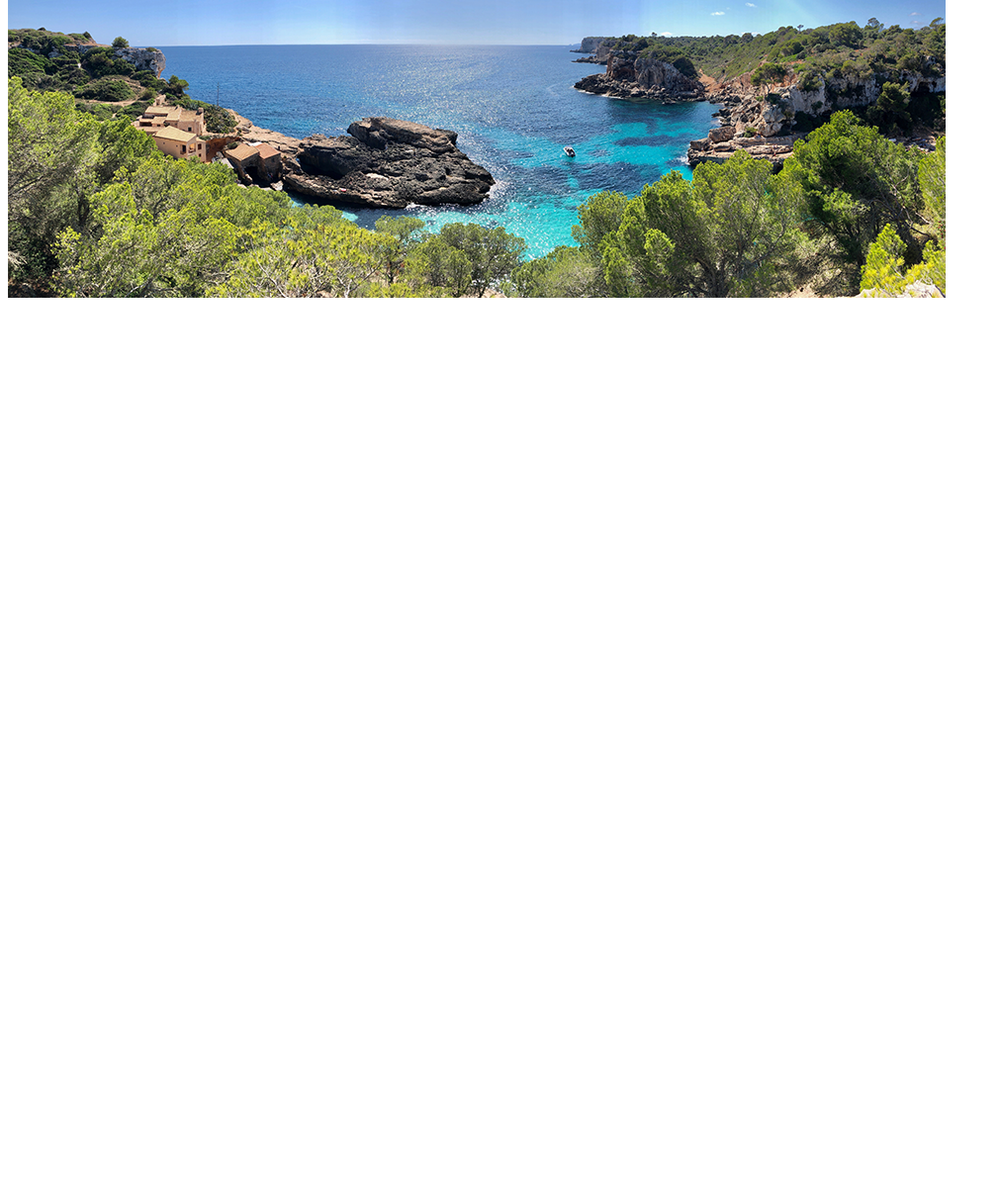
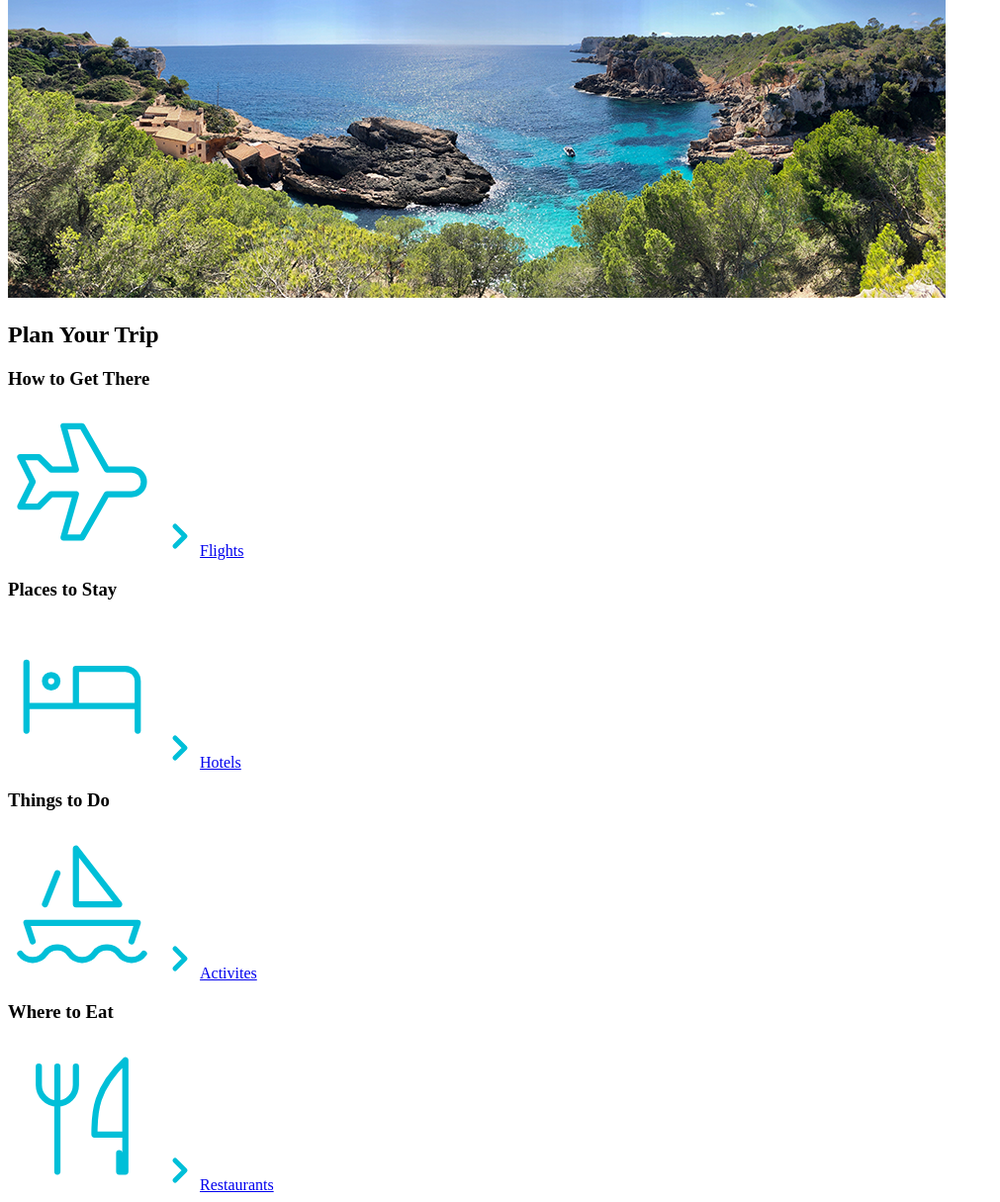
Before and after one commit to Dylan7SH/wunderlust, a plain HTML site: page index.html in a window 1280 px wide. Shown: the part 894-2109 px from the top of the page at 99% size, without its empty margins (0-1011 px from the left). Before the commit the page ends 1207 px from the top, so only its background shows below. Drawn offline with Linux system fonts and the light colour scheme.

Commit message:
Third Commit

```diff
--- a/index.html
+++ b/index.html
@@ -51,6 +51,70 @@
             </picture>
         </section>
 
+        <section id="plan-your-trip">
+            <h2>Plan Your Trip</h2>
+            <article>
+                <h3>How to Get There</h3>
+                <svg xmlns="http://www.w3.org/2000/svg" class="icon icon-tabler icon-tabler-plane" width="150" height="150" viewBox="0 0 24 24" stroke-width="1" stroke="#00bfd8" fill="none" stroke-linecap="round" stroke-linejoin="round">
+                    <path stroke="none" d="M0 0h24v24H0z" fill="none"/>
+                    <path d="M16 10h4a2 2 0 0 1 0 4h-4l-4 7h-3l2 -7h-4l-2 2h-3l2 -4l-2 -4h3l2 2h4l-2 -7h3z" />
+                </svg>
+                <a href="#" title="Search for flights">
+                    <svg xmlns="http://www.w3.org/2000/svg" class="icon icon-tabler icon-tabler-chevron-right" width="40" height="40" viewBox="0 0 24 24" stroke-width="3" stroke="#00bfd8" fill="none" stroke-linecap="round" stroke-linejoin="round">
+                        <path stroke="none" d="M0 0h24v24H0z" fill="none"/>
+                        <polyline points="9 6 15 12 9 18" />
+                    </svg>Flights
+                </a>
+            </article>
+
+            <article>
+                <h3>Places to Stay</h3>
+                <svg xmlns="http://www.w3.org/2000/svg" class="icon icon-tabler icon-tabler-bed" width="150" height="150" viewBox="0 0 24 24" stroke-width="1" stroke="#00bfd8" fill="none" stroke-linecap="round" stroke-linejoin="round">
+                    <path stroke="none" d="M0 0h24v24H0z" fill="none"/>
+                    <path d="M3 7v11m0 -4h18m0 4v-8a2 2 0 0 0 -2 -2h-8v6" />
+                    <circle cx="7" cy="10" r="1" />
+                </svg>
+                <a href="#" title="Search for Hotels">
+                    <svg xmlns="http://www.w3.org/2000/svg" class="icon icon-tabler icon-tabler-chevron-right" width="40" height="40" viewBox="0 0 24 24" stroke-width="3" stroke="#00bfd8" fill="none" stroke-linecap="round" stroke-linejoin="round">
+                        <path stroke="none" d="M0 0h24v24H0z" fill="none"/>
+                        <polyline points="9 6 15 12 9 18" />
+                    </svg>Hotels
+                </a>
+            </article>
+
+            <article>
+                <h3>Things to Do</h3>
+                <svg xmlns="http://www.w3.org/2000/svg" class="icon icon-tabler icon-tabler-sailboat" width="150" height="150" viewBox="0 0 24 24" stroke-width="1" stroke="#00bfd8" fill="none" stroke-linecap="round" stroke-linejoin="round">
+                    <path stroke="none" d="M0 0h24v24H0z" fill="none"/>
+                    <path d="M2 20a2.4 2.4 0 0 0 2 1a2.4 2.4 0 0 0 2 -1a2.4 2.4 0 0 1 2 -1a2.4 2.4 0 0 1 2 1a2.4 2.4 0 0 0 2 1a2.4 2.4 0 0 0 2 -1a2.4 2.4 0 0 1 2 -1a2.4 2.4 0 0 1 2 1a2.4 2.4 0 0 0 2 1a2.4 2.4 0 0 0 2 -1" />
+                    <path d="M4 18l-1 -3h18l-1 3" />
+                    <path d="M11 12h7l-7 -9v9" />
+                    <line x1="8" y1="7" x2="6" y2="12" />
+                  </svg>
+                <a href="#" title="Search for Activites">
+                    <svg xmlns="http://www.w3.org/2000/svg" class="icon icon-tabler icon-tabler-chevron-right" width="40" height="40" viewBox="0 0 24 24" stroke-width="3" stroke="#00bfd8" fill="none" stroke-linecap="round" stroke-linejoin="round">
+                        <path stroke="none" d="M0 0h24v24H0z" fill="none"/>
+                        <polyline points="9 6 15 12 9 18" />
+                    </svg>Activites
+                </a>
+            </article>
+
+            <article>
+                <h3>Where to Eat</h3>
+                <svg xmlns="http://www.w3.org/2000/svg" class="icon icon-tabler icon-tabler-tools-kitchen-2" width="150" height="150" viewBox="0 0 24 24" stroke-width="1" stroke="#00bfd8" fill="none" stroke-linecap="round" stroke-linejoin="round">
+                    <path stroke="none" d="M0 0h24v24H0z" fill="none"/>
+                    <path d="M19 3v12h-5c-.023 -3.681 .184 -7.406 5 -12zm0 12v6h-1v-3m-10 -14v17m-3 -17v3a3 3 0 1 0 6 0v-3" />
+                </svg>
+                <a href="#" title="Search for Restaurants">
+                    <svg xmlns="http://www.w3.org/2000/svg" class="icon icon-tabler icon-tabler-chevron-right" width="40" height="40" viewBox="0 0 24 24" stroke-width="3" stroke="#00bfd8" fill="none" stroke-linecap="round" stroke-linejoin="round">
+                        <path stroke="none" d="M0 0h24v24H0z" fill="none"/>
+                        <polyline points="9 6 15 12 9 18" />
+                    </svg>Restaurants
+                </a>
+            </article>
+        </section>
+
+
     </main>
 </body>
 </html>
```
